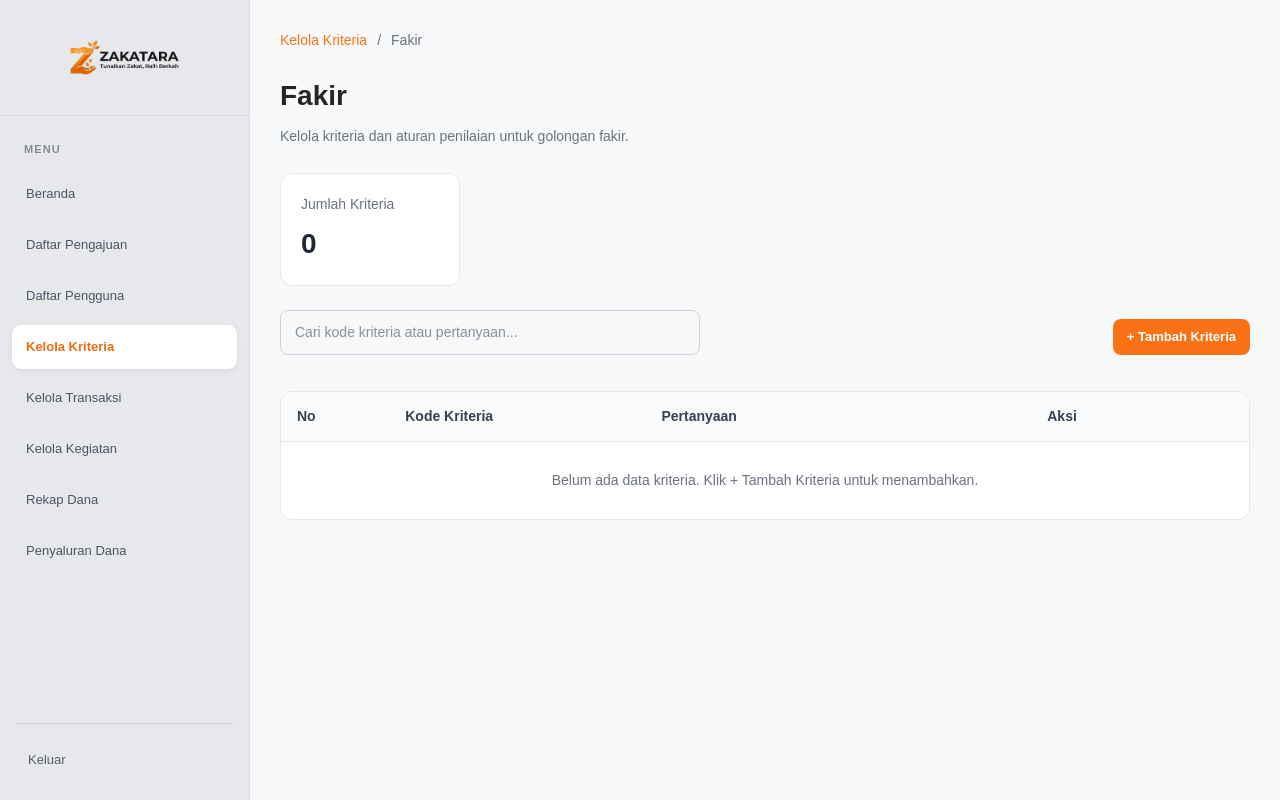
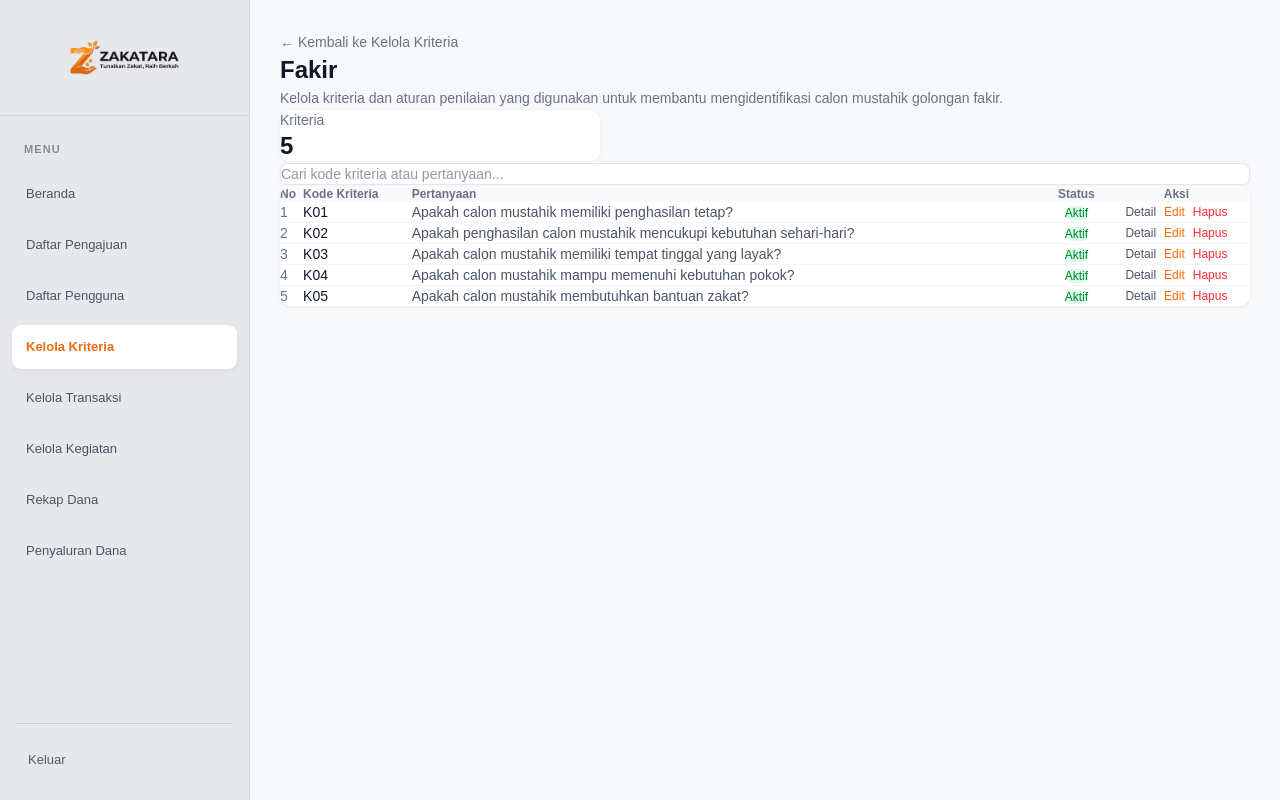
Before and after one commit to maysyaatshyfa-prog/PBLIF3-ME01, a React (Vite) app: page /admin/kriteria/1 in a window 1280 px wide. Built offline with nearby package versions, Linux system fonts and the light colour scheme.

Commit message:
fix: memperbaiki halaman kelola kriteria admin
:wq# interactive rebase in progress; onto bfd4828

```diff
--- a/src/pages/admin/DetailKriteria.jsx
+++ b/src/pages/admin/DetailKriteria.jsx
@@ -1,8 +1,42 @@
 import { useState } from "react";
 import { createPortal } from "react-dom";
-import { Link, useNavigate, useParams } from "react-router-dom";
+import { Link, useParams } from "react-router-dom";
 
-const NAMA_ASNAF = {
+const dataKriteriaAwal = [
+  {
+    id: 1,
+    kode: "K01",
+    pertanyaan: "Apakah calon mustahik memiliki penghasilan tetap?",
+    status: "Aktif",
+  },
+  {
+    id: 2,
+    kode: "K02",
+    pertanyaan:
+      "Apakah penghasilan calon mustahik mencukupi kebutuhan sehari-hari?",
+    status: "Aktif",
+  },
+  {
+    id: 3,
+    kode: "K03",
+    pertanyaan: "Apakah calon mustahik memiliki tempat tinggal yang layak?",
+    status: "Aktif",
+  },
+  {
+    id: 4,
+    kode: "K04",
+    pertanyaan: "Apakah calon mustahik mampu memenuhi kebutuhan pokok?",
+    status: "Aktif",
+  },
+  {
+    id: 5,
+    kode: "K05",
+    pertanyaan: "Apakah calon mustahik membutuhkan bantuan zakat?",
+    status: "Aktif",
+  },
+];
+
+const namaAsnaf = {
   fakir: "Fakir",
   miskin: "Miskin",
   amil: "Amil",
@@ -15,29 +49,28 @@ const NAMA_ASNAF = {
 
 function DetailKriteria() {
   const { asnaf } = useParams();
-  const navigate = useNavigate();
 
   const [search, setSearch] = useState("");
   const [itemDetail, setItemDetail] = useState(null);
 
   const [dataKriteria, setDataKriteria] = useState(() => {
     try {
-      return JSON.parse(
-        localStorage.getItem(`kriteria-${asnaf}`) || "[]"
-      );
+      const dataTersimpan = localStorage.getItem(`kriteria-${asnaf}`);
+
+      return dataTersimpan
+        ? JSON.parse(dataTersimpan)
+        : dataKriteriaAwal;
     } catch {
-      return [];
+      return dataKriteriaAwal;
     }
   });
 
-  const namaAsnaf = NAMA_ASNAF[asnaf] || "Fakir";
+  const nama = namaAsnaf[asnaf] || "Fakir";
 
-  const dataTerfilter = dataKriteria.filter((item) => {
-    const kataKunci = search.toLowerCase();
-
+  const dataFilter = dataKriteria.filter((item) => {
     return (
-      String(item.kode || "").toLowerCase().includes(kataKunci) ||
-      String(item.pertanyaan || "").toLowerCase().includes(kataKunci)
+      item.kode.toLowerCase().includes(search.toLowerCase()) ||
+      item.pertanyaan.toLowerCase().includes(search.toLowerCase())
     );
   });
 
@@ -63,110 +96,141 @@ function DetailKriteria() {
   }
 
   return (
-    <section className="detail-kriteria-page">
-      <nav className="kriteria-breadcrumb">
-        <Link to="/admin/kriteria">Kelola Kriteria</Link>
-        <span>/</span>
-        <span>{namaAsnaf}</span>
-      </nav>
-
-      <header className="kriteria-header">
-        <h1>{namaAsnaf}</h1>
-        <p>
-          Kelola kriteria dan aturan penilaian untuk golongan{" "}
-          {namaAsnaf.toLowerCase()}.
-        </p>
-      </header>
-
-      <div className="kriteria-summary">
-        <p>Jumlah Kriteria</p>
-        <strong>{dataKriteria.length}</strong>
+    <div>
+      <div className="mb-5">
+        <Link
+          to="/admin/kriteria"
+          className="text-sm text-gray-500 hover:text-orange-500"
+        >
+          ← Kembali ke Kelola Kriteria
+        </Link>
       </div>
 
-      <div className="kriteria-toolbar">
-        <div className="kriteria-search">
+      <div className="mb-8">
+        <h1 className="text-2xl font-bold text-gray-900">
+          {nama}
+        </h1>
+
+        <p className="mt-1 max-w-3xl text-sm leading-6 text-gray-500">
+          Kelola kriteria dan aturan penilaian yang digunakan untuk
+          membantu mengidentifikasi calon mustahik golongan{" "}
+          {nama.toLowerCase()}.
+        </p>
+      </div>
+
+      <div className="mb-6 w-full max-w-xs rounded-xl bg-white p-5 shadow-sm ring-1 ring-gray-100">
+        <p className="text-sm text-gray-500">
+          Kriteria
+        </p>
+
+        <p className="mt-1 text-2xl font-bold text-gray-900">
+          {dataKriteria.length}
+        </p>
+      </div>
+
+      <div className="mb-6 rounded-xl bg-white p-4 shadow-sm ring-1 ring-gray-100">
         <input
-            type="search"
+          type="text"
+          placeholder="Cari kode kriteria atau pertanyaan..."
           value={search}
-            onChange={(event) => setSearch(event.target.value)}
-            placeholder="Cari kode kriteria atau pertanyaan..."
-            aria-label="Cari kriteria"
+          onChange={(e) => setSearch(e.target.value)}
+          className="w-full rounded-lg border border-gray-200 px-4 py-3 text-sm outline-none focus:border-orange-500 focus:ring-2 focus:ring-orange-100"
         />
       </div>
 
-        <button
-          type="button"
-          className="kriteria-button kriteria-button-tambah"
-          onClick={() =>
-            navigate(`/admin/kriteria/${asnaf}/tambah`)
-          }
-        >
-          + Tambah Kriteria
-        </button>
-      </div>
+      <div className="overflow-hidden rounded-xl bg-white shadow-sm ring-1 ring-gray-100">
+        <div className="overflow-x-auto">
+          <table className="w-full text-left text-sm">
+            <thead className="bg-gray-50">
+              <tr>
+                <th className="px-6 py-4 text-xs font-semibold text-gray-500">
+                  No
+                </th>
 
-      <div className="kriteria-table-wrapper">
-        <table className="kriteria-table">
-          <thead>
-            <tr>
-              <th>No</th>
-              <th>Kode Kriteria</th>
-              <th>Pertanyaan</th>
-              <th>Aksi</th>
+                <th className="px-6 py-4 text-xs font-semibold text-gray-500">
+                  Kode Kriteria
+                </th>
+
+                <th className="px-6 py-4 text-xs font-semibold text-gray-500">
+                  Pertanyaan
+                </th>
+
+                <th className="px-6 py-4 text-center text-xs font-semibold text-gray-500">
+                  Status
+                </th>
+
+                <th className="px-6 py-4 text-center text-xs font-semibold text-gray-500">
+                  Aksi
+                </th>
               </tr>
             </thead>
 
-          <tbody>
-            {dataTerfilter.length > 0 ? (
-              dataTerfilter.map((item, index) => (
-                <tr key={item.id}>
-                  <td>{index + 1}</td>
-                  <td>{item.kode}</td>
-                  <td>{item.pertanyaan}</td>
-                  <td>
-                    <div className="kriteria-actions">
+            <tbody className="divide-y divide-gray-100">
+              {dataFilter.map((item, index) => (
+                <tr key={item.id} className="hover:bg-gray-50">
+                  <td className="px-6 py-4 text-gray-500">
+                    {index + 1}
+                  </td>
+
+                  <td className="px-6 py-4 font-medium text-gray-900">
+                    {item.kode}
+                  </td>
+
+                  <td className="px-6 py-4 text-gray-600">
+                    {item.pertanyaan}
+                  </td>
+
+                  <td className="px-6 py-4 text-center">
+                    <span className="rounded-full bg-green-100 px-3 py-1 text-xs font-medium text-green-700">
+                      {item.status}
+                    </span>
+                  </td>
+
+                  <td className="px-6 py-4 text-center">
+                    <div className="flex justify-center gap-2">
                       <button
                         type="button"
-                        className="kriteria-action detail"
                         onClick={() => setItemDetail(item)}
+                        className="rounded-lg px-3 py-2 text-xs font-medium text-gray-600 hover:bg-gray-100"
                       >
                         Detail
                       </button>
 
                       <button
                         type="button"
-                        className="kriteria-action edit"
                         onClick={() =>
-                          navigate(
-                            `/admin/kriteria/${asnaf}/${item.id}/edit`
-                          )
+                          alert(`Edit ${item.kode}`)
                         }
+                        className="rounded-lg px-3 py-2 text-xs font-medium text-orange-500 hover:bg-orange-50"
                       >
                         Edit
                       </button>
 
                       <button
                         type="button"
-                        className="kriteria-action delete"
                         onClick={() => hapusKriteria(item.id)}
+                        className="rounded-lg px-3 py-2 text-xs font-medium text-red-500 hover:bg-red-50"
                       >
                         Hapus
                       </button>
                     </div>
                   </td>
                 </tr>
-              ))
-            ) : (
+              ))}
+
+              {dataFilter.length === 0 && (
                 <tr>
-                <td colSpan={4} className="kriteria-empty">
-                  {search
-                    ? "Kriteria tidak ditemukan."
-                    : "Belum ada data kriteria. Klik + Tambah Kriteria untuk menambahkan."}
+                  <td
+                    colSpan="5"
+                    className="px-6 py-10 text-center text-gray-500"
+                  >
+                    Kriteria tidak ditemukan.
                   </td>
                 </tr>
               )}
             </tbody>
           </table>
+        </div>
       </div>
 
       {itemDetail &&
@@ -199,7 +263,7 @@ function DetailKriteria() {
 
               <div className="kriteria-modal-field">
                 <span>Golongan Asnaf</span>
-                <strong>{namaAsnaf}</strong>
+                <strong>{nama}</strong>
               </div>
 
               <div className="kriteria-modal-field">
@@ -225,7 +289,7 @@ function DetailKriteria() {
           </div>,
           document.body
         )}
-    </section>
+    </div>
   );
 }
 
--- a/src/pages/admin/KelolaKriteria.jsx
+++ b/src/pages/admin/KelolaKriteria.jsx
@@ -8,8 +8,6 @@ import {
   BookOpen,
   MapPin,
 } from "lucide-react";
-
-import { Link } from "react-router-dom";
 
 const dataAsnaf = [
 {
@@ -71,13 +69,15 @@ const dataAsnaf = [
 ];
 
 function KelolaKriteria() {
-  return (
-    <div className="admin-kriteria">
+const handleKelola = (nama) => {
+alert(`Kelola kriteria ${nama}`);
+};
+
+return ( <div className="admin-kriteria">
   <div className="kriteria-header">
     <h1>Kelola Kriteria</h1>
     <p>
-          Kelola kriteria penilaian berdasarkan 8 golongan mustahik zakat.
-        </p>
+      Kelola kriteria penilaian berdasarkan 8 golongan mustahik zakat. </p>
   </div>
 
   <div className="kriteria-section-header">
@@ -86,31 +86,25 @@ function KelolaKriteria() {
   </div>
 
   <div className="kriteria-grid">
-        {dataAsnaf.map((item) => {
-          const Icon = item.icon;
-          const slug = item.nama.toLowerCase().replaceAll(" ", "-");
-
-          return (
+    {dataAsnaf.map((item) => (
     <div className="kriteria-card" key={item.id}>
       <div className="kriteria-icon">
-                <Icon size={26} strokeWidth={1.8} />
+        <item.icon size={26} strokeWidth={1.8} />
       </div>
 
       <h3>{item.nama}</h3>
 
       <p>{item.deskripsi}</p>
 
-              <Link
-                to={`/admin/kriteria/${slug}`}
-                className="kriteria-button"
+      <button type="button" className="kriteria-button" onClick={()=> handleKelola(item.nama)}
         >
         Kelola
-              </Link>
+      </button>
     </div>
-          );
-        })}
+    ))}
   </div>
 </div>
+
 );
 }
 
```
Lines whose indentation alone changed are shown as unchanged.
